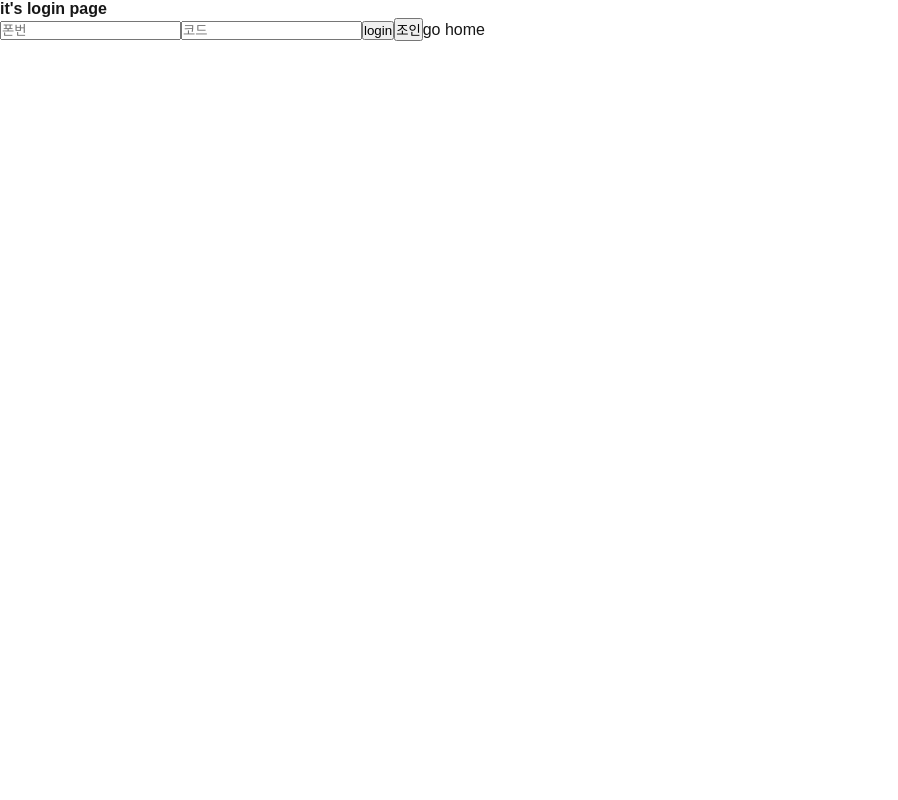
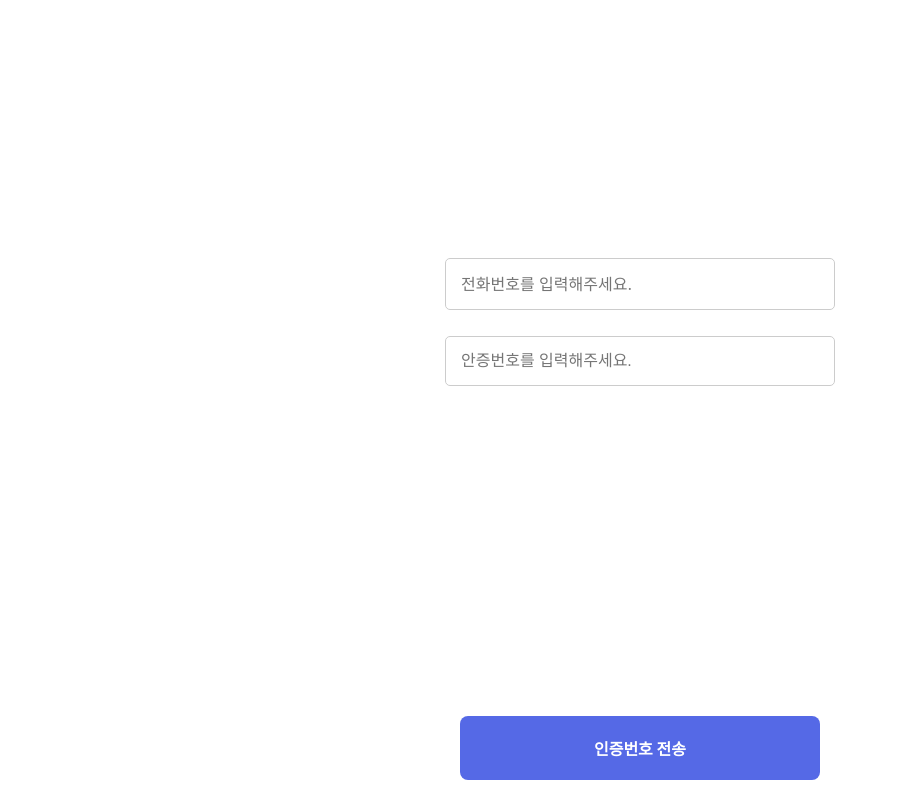
Before and after one commit to xodnr11/self-study-web, a Next.js app: page /login in a window 1280 px wide. Shown: the whole page, without its empty margins (0-898 px from the left). Built offline with nearby package versions, Linux system fonts and the light colour scheme; no server answers.

Commit message:
feat : 일단 회원가입 페이지 인증번호 보내는 부분

```diff
--- a/src/api/axiosInstance.ts
+++ b/src/api/axiosInstance.ts
@@ -4,7 +4,6 @@ const getOSVersion = () => {
   return typeof window !== "undefined" ? navigator.userAgent : "unknown"
 }
 
-// 클라이언트에서 쿠키를 가져오는 함수
 const getAuthToken = () => {
   if (typeof document !== "undefined") {
     const cookies = document.cookie.split("; ").reduce(
@@ -15,7 +14,7 @@ const getAuthToken = () => {
       },
       {} as Record<string, string>,
     )
-    return cookies["token"] // 저장된 토큰 가져오기
+    return cookies["token"]
   }
   return null
 }
@@ -28,7 +27,6 @@ export const axiosInstance = axios.create({
 axiosInstance.interceptors.request.use(
   async (config) => {
     const token = getAuthToken()
-    // 비동기 처리
     config.headers.os = "web"
     config.headers["app-version"] = "1"
     config.headers["os-version"] = getOSVersion()
--- /dev/null
+++ b/src/api/member/postAuthenticate.ts
@@ -0,0 +1,7 @@
+import { axiosInstance } from "@/api/axiosInstance"
+
+export const postAuthenticate = async (phone: string) => {
+  await axiosInstance.post("/sels/api/u/member/authentication", {
+    phone: phone,
+  })
+}
--- /dev/null
+++ b/src/api/member/postJoinAndLogin.ts
@@ -0,0 +1,12 @@
+import { axiosInstance } from "@/api/axiosInstance"
+
+export interface PostJoinAndLoginRequestType {
+  phone: number
+  authenticationCode: number
+}
+
+export const postJoinAndLogin = async (params: PostJoinAndLoginRequestType) => {
+  await axiosInstance.post("/sels/api/u/member", {
+    params: params,
+  })
+}
--- a/src/app/(pages)/login/layout.tsx
+++ b/src/app/(pages)/login/layout.tsx
@@ -1,11 +1,18 @@
+"use client"
+
+import { QueryClientProvider } from "@tanstack/react-query"
+import { queryClient } from "@/app/queryClient"
+
 export default function Layout({
   children,
 }: Readonly<{
   children: React.ReactNode
 }>) {
   return (
-    <div>
-      <main>{children}</main>
-    </div>
+    <QueryClientProvider client={queryClient}>
+      <div>
+        <main>{children}</main>
+      </div>
+    </QueryClientProvider>
   )
 }
--- a/src/app/(pages)/login/page.tsx
+++ b/src/app/(pages)/login/page.tsx
@@ -1,44 +1,123 @@
 "use client"
-import Link from "next/link"
-import styles from "@/app/(pages)/(index)/page.module.css"
 import { useState } from "react"
-import { join, login } from "@/api/user/auth"
+import styled from "styled-components"
+import { useMutation } from "@tanstack/react-query"
+import { postAuthenticate } from "@/api/member/postAuthenticate"
+import { postJoinAndLogin } from "@/api/member/postJoinAndLogin"
+
 export default function Home() {
-  const [phone, setPhone] = useState("")
-  const [authenticationCode, setAuthenticationCode] = useState("")
+  const [state, setState] = useState({
+    phone: "",
+    authenticationCode: "",
+    isSend: false,
+  })
+  const { mutate: authenticationMutate } = useMutation({
+    mutationFn: () => postAuthenticate(state.phone),
+    onSuccess: () => {},
+    onError: (error) => {
+      alert(`잠시 후 다시 시도해주세요.`)
+    },
+  })
 
-  const handleLogin = async () => {
-    try {
-      await login(phone)
-      alert("login 성공!")
-    } catch (error) {
-      alert(error)
-    }
-  }
-  const handleJoin = async () => {
-    try {
-      await join(phone, authenticationCode)
-      alert("join 성공!")
-    } catch (error) {
-      alert(error)
-    }
-  }
+  const { mutate: loginMutate } = useMutation({
+    mutationFn: () =>
+      postJoinAndLogin({
+        phone: parseInt(state.phone),
+        authenticationCode: parseInt(state.authenticationCode),
+      }),
+    onSuccess: () => {},
+    onError: (error) => {
+      alert(`잠시 후 다시 시도해주세요.`)
+    },
+  })
+
   return (
-    <div className={styles.page}>
-      <h4>it's login page</h4>
-      <input
-        value={phone}
-        onChange={(e) => setPhone(e.target.value)}
-        placeholder="폰번"
+    <Container>
+      <PhoneInput
+        value={state.phone}
+        onChange={(e) =>
+          setState((prev) => ({
+            ...prev,
+            phone: e.target.value,
+          }))
+        }
+        placeholder="전화번호를 입력해주세요."
       />
-      <input
-        value={authenticationCode}
-        onChange={(e) => setAuthenticationCode(e.target.value)}
-        placeholder="코드"
+      <AuthenticationNumberInput
+        value={state.authenticationCode}
+        onChange={(e) =>
+          setState((prev) => ({
+            ...prev,
+            authenticationCode: e.target.value,
+          }))
+        }
+        placeholder="안증번호를 입력해주세요."
       />
-      <button onClick={handleLogin}>login</button>
-      <button onClick={handleJoin}>조인</button>
-      <Link href={"/"}>go home</Link>
-    </div>
+      {state.isSend ? (
+        <Button onClick={() => authenticationMutate()}>회원가입</Button>
+      ) : (
+        <Button onClick={() => authenticationMutate()}>인증번호 전송</Button>
+      )}
+    </Container>
   )
 }
+
+const Container = styled.div`
+  display: flex;
+  flex-direction: column;
+  align-items: center;
+  min-height: 100vh;
+  gap: 26px;
+  padding-bottom: 80px;
+`
+
+const PhoneInput = styled.input`
+  margin-top: 258px;
+  padding: 15px;
+  font-size: 16px;
+  border: 1px solid #ccc;
+  font-family: Inter;
+  border-radius: 5px;
+  width: 100%;
+  outline: none;
+  align-items: center;
+  justify-content: center;
+  &:focus {
+    border-color: #0070f3;
+    box-shadow: 0 0 5px rgba(0, 112, 243, 0.3);
+  }
+`
+
+const AuthenticationNumberInput = styled.input`
+  padding: 15px;
+  font-size: 16px;
+  border: 1px solid #ccc;
+  border-radius: 5px;
+  width: 100%;
+  outline: none;
+  align-items: center;
+  justify-content: center;
+  &:focus {
+    border-color: #0070f3;
+    box-shadow: 0 0 5px rgba(0, 112, 243, 0.3);
+  }
+`
+
+const Button = styled.button`
+  position: fixed;
+  bottom: 20px;
+  left: 50%;
+  transform: translateX(-50%);
+  padding: 20px 121px;
+  font-size: 16px;
+  color: white;
+  font-family: Inter;
+  font-weight: 700;
+  background-color: #5569e6;
+  border: none;
+  border-radius: 8px;
+  cursor: pointer;
+  width: 100%;
+  max-width: 360px;
+  transition: background-color 0.3s;
+`
--- a/src/app/globals.css
+++ b/src/app/globals.css
@@ -1,27 +1,28 @@
 :root {
   --background: #ffffff;
-  --foreground: #171717;
-}
-
-@media (prefers-color-scheme: dark) {
-  :root {
-    --background: #0a0a0a;
-    --foreground: #ededed;
-  }
+  --foreground: #000000;
+  min-height: 100vh;
 }
 
 html,
 body {
   max-width: 100vw;
   overflow-x: hidden;
+  background: var(--background);
+  display: flex;
+  justify-content: center;
 }
 
 body {
   color: var(--foreground);
-  background: var(--background);
   font-family: Arial, Helvetica, sans-serif;
   -webkit-font-smoothing: antialiased;
   -moz-osx-font-smoothing: grayscale;
+}
+
+main {
+  width: 390px;
+  min-height: 100vh;
 }
 
 * {
@@ -34,9 +35,3 @@ a {
   color: inherit;
   text-decoration: none;
 }
-
-@media (prefers-color-scheme: dark) {
-  html {
-    color-scheme: dark;
-  }
-}
--- /dev/null
+++ b/src/app/queryClient.ts
@@ -0,0 +1,3 @@
+import { QueryClient } from "@tanstack/react-query"
+
+export const queryClient = new QueryClient()
--- a/src/layout/Footer.tsx
+++ b/src/layout/Footer.tsx
@@ -1,4 +1,4 @@
-import styles from "./Footer.module.css" // CSS 모듈 임포트
+import styles from "./Footer.module.css"
 
 export default function Footer() {
   return (
--- a/src/layout/Header.tsx
+++ b/src/layout/Header.tsx
@@ -1,5 +1,5 @@
 import Link from "next/link"
-import styles from "./Header.module.css" // CSS 모듈 임포트
+import styles from "./Header.module.css"
 
 export default function Header() {
   return (
```
Also changed, not shown: package.json (+10 -2 lines), src/api/member/auth.ts (renamed from src/api/user/auth.ts), 1 other file (tests, documents, lock files or other folders).
